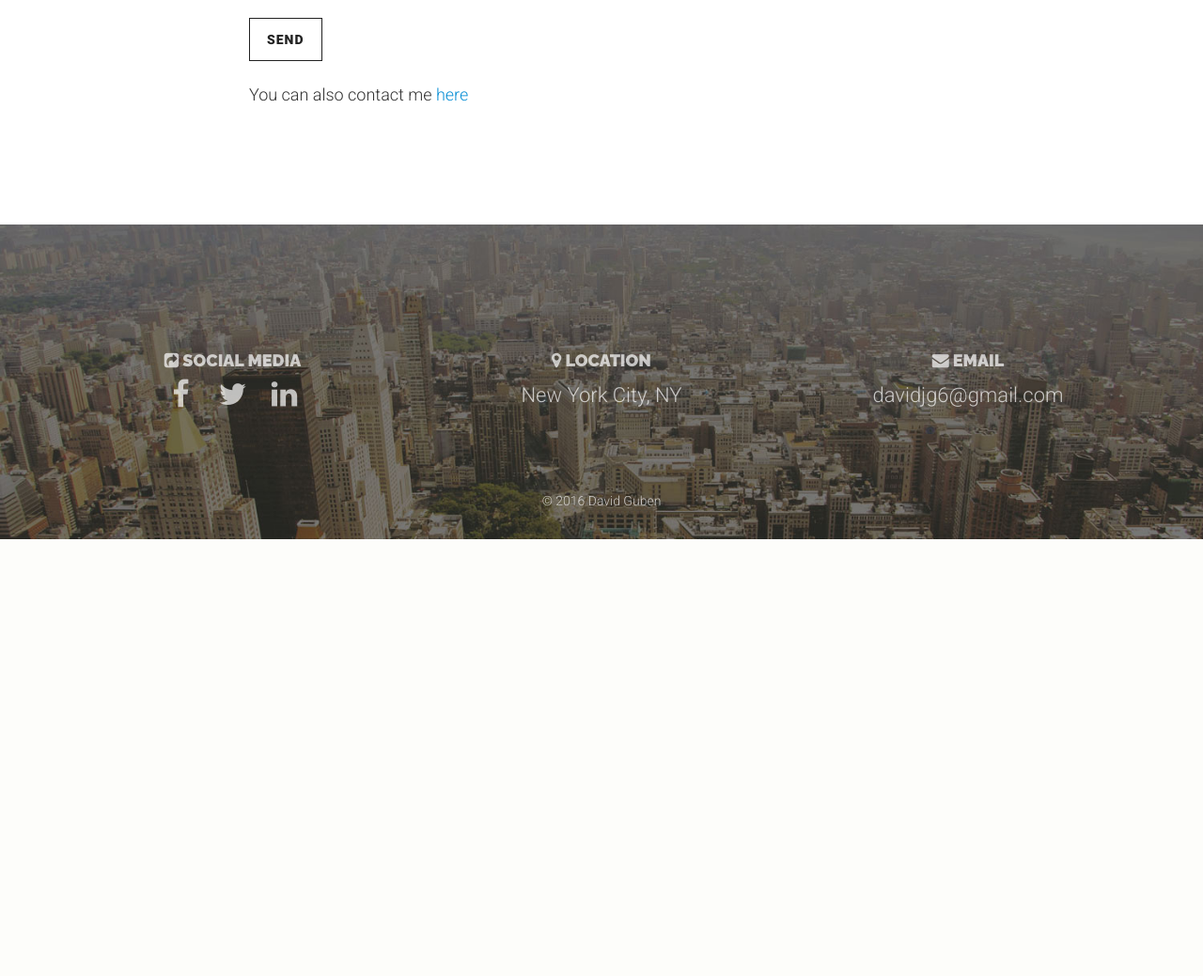
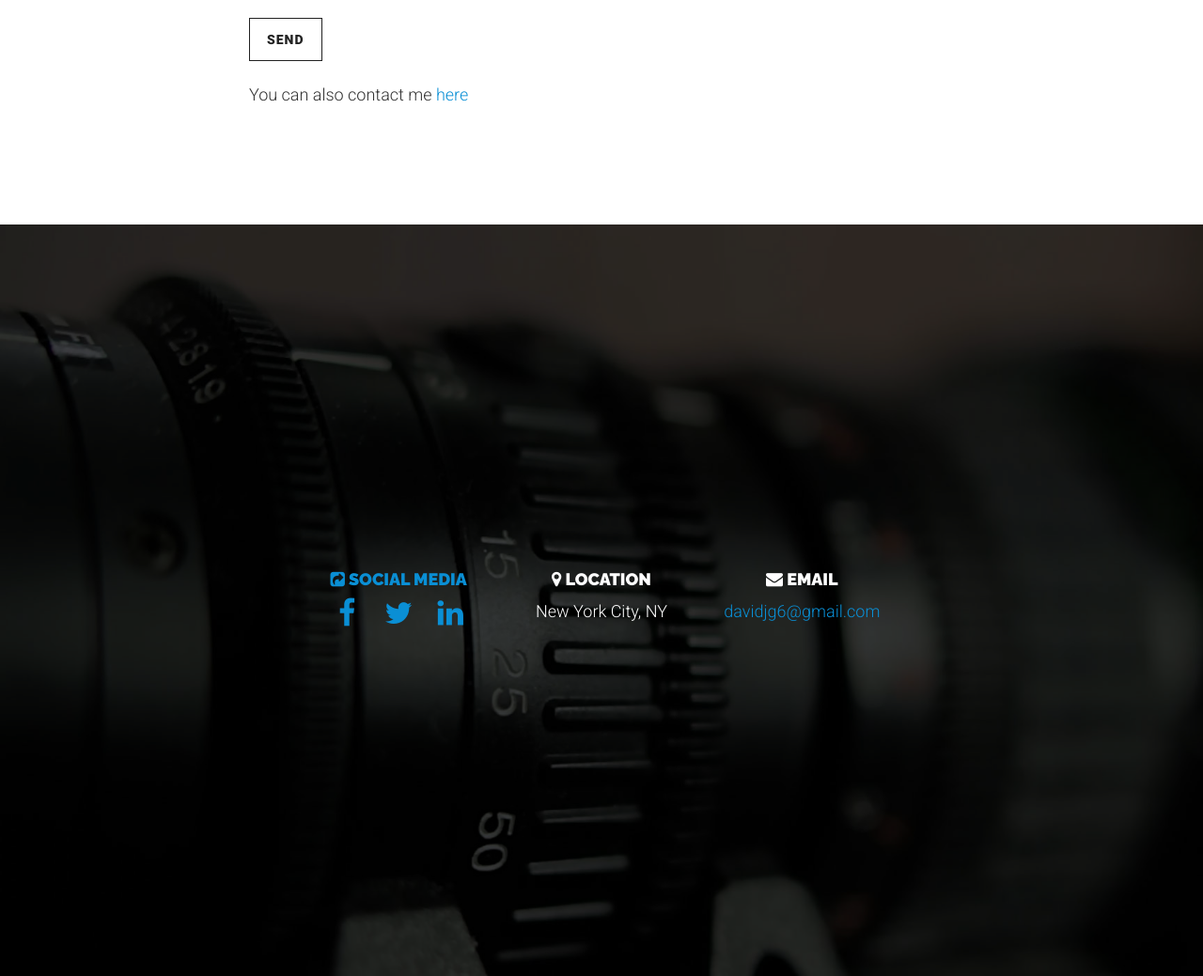
Before and after one commit to DavidGuben/Portfolio2016, a PHP site: page / in a window 1280 px wide. Shown: the part 4256-5295 px from the top of the page at 94% size. Before the commit the page ends 4830 px from the top, so only its background shows below. Run offline with PHP 8.4, Linux system fonts and the light colour scheme.

Commit message:
fixed footer

```diff
--- a/assets/css/vitality-blue.css
+++ b/assets/css/vitality-blue.css
@@ -22,6 +22,9 @@ section {
 .bg-dark {
   color: white;
   background-color: #222222;
+}
+#social {
+  z-index: -100;
 }
 @media (max-width: 767px) {
   section {
--- a/assets/js/vitality.js
+++ b/assets/js/vitality.js
@@ -1,8 +1,4 @@
-/*!
- * Vitality v1.3.5 (http://themes.startbootstrap.com/vitality-v1.3.5)
- * Copyright 2013-2015 Start Bootstrap Themes
- * To use this theme you must have a license purchased at WrapBootstrap (https://wrapbootstrap.com)
- */
+
 
 (function($) {
     "use strict"; // Start of use strict
@@ -87,7 +83,15 @@
     $("header.video").background({
         source: {
             poster: "assets/img/bg-mobile-fallback.jpg",
-            mp4: "assets/mp4/camera.mp4"
+            mp4: "assets/mp4/footer.mp4"
+        }
+    });
+
+    // Video function for footer
+    $("footer.video").background({
+        source: {
+            poster: "",
+            mp4: "assets/mp4/footer.mp4"
         }
     });
 
--- a/index.php
+++ b/index.php
@@ -29,26 +29,8 @@
     <link href="assets/css/plugins/magnific-popup.css" rel="stylesheet" type="text/css">
     <link href="assets/css/plugins/background.css" rel="stylesheet" type="text/css">
     <link href="assets/css/plugins/animate.css" rel="stylesheet" type="text/css">
-    <!-- Vitality Theme CSS -->
-    <!-- Uncomment the color scheme you want to use. -->
-    <!-- <link href="assets/css/vitality-red.css" rel="stylesheet" type="text/css"> -->
-    <!-- <link href="assets/css/vitality-aqua.css" rel="stylesheet" type="text/css"> -->
     <link href="assets/css/vitality-blue.css" rel="stylesheet" type="text/css">
-    <!-- <link href="assets/css/vitality-green.css" rel="stylesheet" type="text/css"> -->
-    <!-- <link href="assets/css/vitality-orange.css" rel="stylesheet" type="text/css"> -->
-    <!-- <link href="assets/css/vitality-pink.css" rel="stylesheet" type="text/css"> -->
-    <!-- <link href="assets/css/vitality-purple.css" rel="stylesheet" type="text/css"> -->
-    <!-- <link href="assets/css/vitality-tan.css" rel="stylesheet" type="text/css"> -->
-    <!-- <link href="assets/css/vitality-turquoise.css" rel="stylesheet" type="text/css"> -->
-    <!-- <link href="assets/css/vitality-yellow.css" rel="stylesheet" type="text/css"> -->
-    <!-- IE8 support for HTML5 elements and media queries -->
-    <!--[if lt IE 9]>
-      <script src="https://oss.maxcdn.com/libs/html5shiv/3.7.0/html5shiv.js"></script>
-      <script src="https://oss.maxcdn.com/libs/respond.js/1.3.0/respond.min.js"></script>
-    <![endif]-->
 </head>
-<!-- Alternate Body Classes: .modern and .vintage -->
-
 <body id="page-top">
     <!-- Navigation -->
     <!-- Note: navbar-default and navbar-inverse are both supported with this theme. -->
@@ -394,9 +376,10 @@
             </div>
         </div>
     </section>
-    <footer class="footer" style="background-image: url('assets/img/bg-footer.jpg')" id="social">
+    <header class="footer video" id="social">
+      <div class="overlay"></div>
         <div class="container text-center">
-            <div class="row">
+            <div class="row intro-content">
                 <div class="col-md-4 contact-details social">
                   <ul class="list-inline">
                       <h4><i class="fa fa-share-square"></i> Social Media</h4>
@@ -424,7 +407,8 @@
                 </div>
             </div>
         </div>
-    </footer>
+    </header>
+
     <!-- Portfolio Modals -->
     <!-- Example Modal 1 -->
     <div class="portfolio-modal modal fade" id="portfolioModal1" tabindex="-1" role="dialog" aria-hidden="true" style="background-image: url('assets/img/creative/portfolio/bg-1.jpg')">
```
Also changed, not shown: 1 other file.
